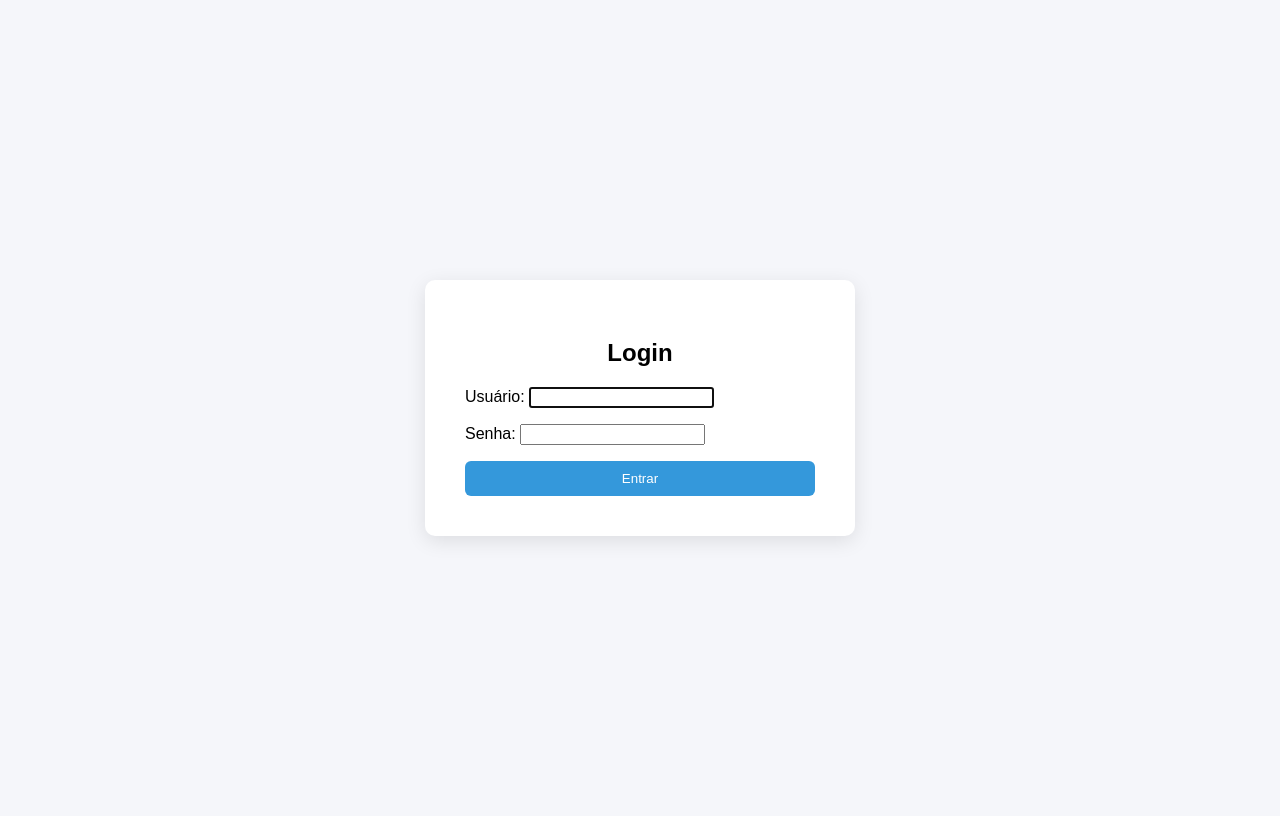
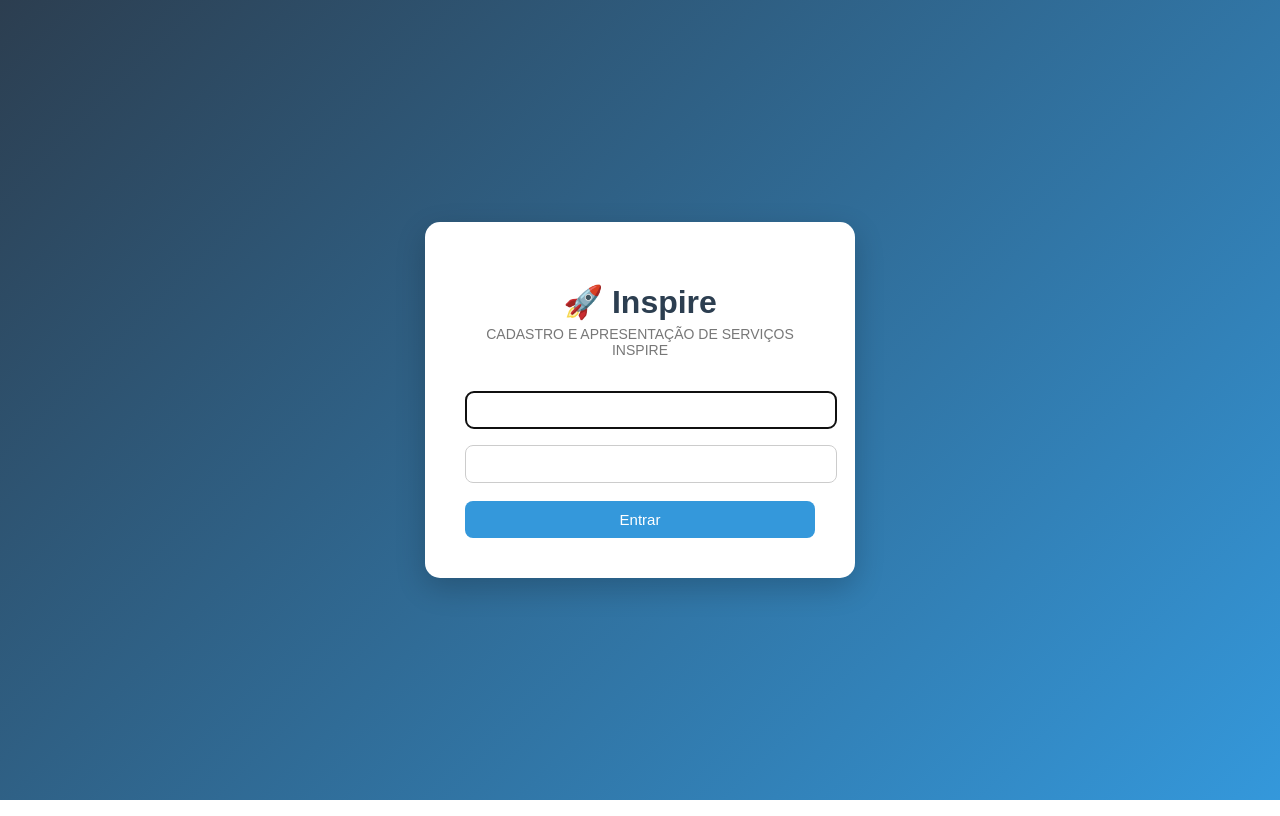
Before and after one commit to sergiofgraca-lang/twtodos, a Django app: page /accounts/login/ in a window 1280 px wide. Run offline with Django 5.2, Linux system fonts and the light colour scheme.

Commit message:
nova tela de login

```diff
--- a/templates/auth/login.html
+++ b/templates/auth/login.html
@@ -2,26 +2,94 @@
 <html lang="pt-br">
 <head>
     <meta charset="UTF-8">
-    <title>Login</title>
+    <title>Inspire - Sistema de Tarefas</title>
+    <meta name="viewport" content="width=device-width, initial-scale=1.0">
+
+    <style>
+
+        body {
+            margin: 0;
+            font-family: Arial, Helvetica, sans-serif;
+            height: 100vh;
+            display: flex;
+            justify-content: center;
+            align-items: center;
+            background: linear-gradient(135deg, #2c3e50, #3498db);
+        }
+
+        .login-container {
+            background: white;
+            padding: 40px;
+            border-radius: 15px;
+            width: 350px;
+            box-shadow: 0 10px 30px rgba(0,0,0,0.2);
+            text-align: center;
+        }
+
+        h1 {
+            margin-bottom: 5px;
+            color: #2c3e50;
+        }
+
+        .subtitle {
+            font-size: 14px;
+            color: #777;
+            margin-bottom: 25px;
+        }
+
+        input {
+            width: 100%;
+            padding: 10px;
+            margin: 8px 0;
+            border-radius: 8px;
+            border: 1px solid #ccc;
+            font-size: 14px;
+        }
+
+        button {
+            width: 100%;
+            padding: 10px;
+            border: none;
+            border-radius: 8px;
+            background-color: #3498db;
+            color: white;
+            font-size: 15px;
+            cursor: pointer;
+            margin-top: 10px;
+        }
+
+        button:hover {
+            background-color: #2980b9;
+        }
+
+        .error {
+            color: red;
+            font-size: 13px;
+            margin-bottom: 10px;
+        }
+
+    </style>
 </head>
-<body style="font-family: Arial; background:#f5f6fa; display:flex; justify-content:center; align-items:center; height:100vh;">
+<body>
 
-<div style="background:white; padding:40px; border-radius:10px; box-shadow:0 5px 20px rgba(0,0,0,0.1); width:350px;">
+    <div class="login-container">
+        <h1>🚀 Inspire</h1>
+        <div class="subtitle">CADASTRO E APRESENTAÇÃO DE SERVIÇOS INSPIRE</div>
 
-    <h2 style="text-align:center; margin-bottom:20px;">Login</h2>
+        {% if form.errors %}
+            <div class="error">
+                Usuário ou senha inválidos.
+            </div>
+        {% endif %}
 
-    <form method="post">
-        {% csrf_token %}
-        {{ form.as_p }}
+        <form method="post">
+            {% csrf_token %}
+            {{ form.username }}
+            {{ form.password }}
+            <button type="submit">Entrar</button>
+        </form>
 
-        <button type="submit"
-                style="width:100%; padding:10px; background:#3498db;
-                       border:none; color:white; border-radius:6px;">
-            Entrar
-        </button>
-    </form>
-
-</div>
+    </div>
 
 </body>
 </html>
```
Also changed, not shown: db.sqlite3.
